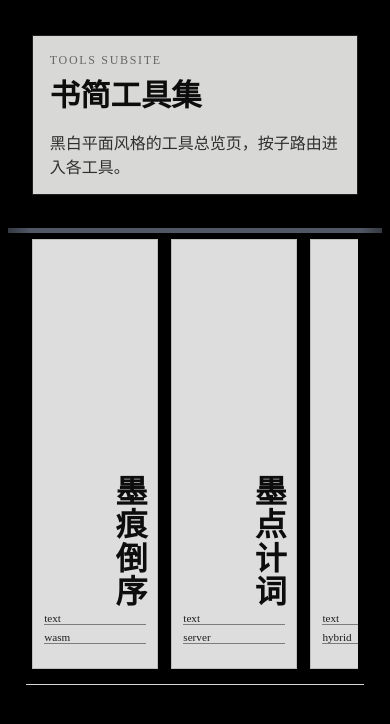
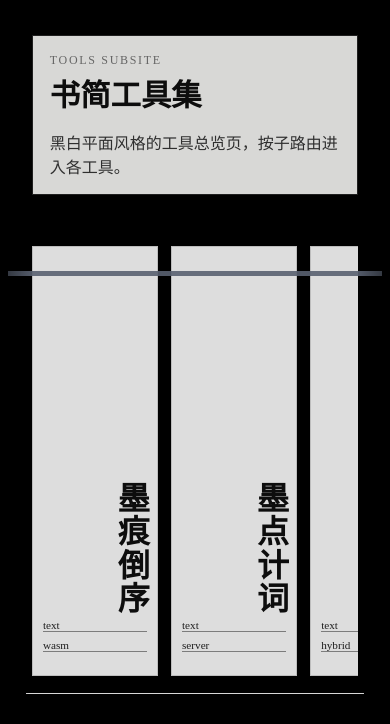
Before and after one commit to Heersin/PublicToolbox, a React (Vite) app in the folder apps/tools-web/: page / in a window 390 px wide. Shown: the top 724 px of the page. Built offline with nearby package versions, Linux system fonts and the light colour scheme.

Commit message:
fix(ui): pin strip titles to top-right corner

```diff
--- a/apps/tools-web/src/index.css
+++ b/apps/tools-web/src/index.css
@@ -74,14 +74,14 @@ a {
 
 .catalog-rail-shell {
   position: relative;
-  padding: 1.05rem var(--edge-zone-width) 1.35rem;
+  padding: 1.35rem var(--edge-zone-width) 1.35rem;
 }
 
 .rope-line {
   position: absolute;
   left: 0;
   right: 0;
-  top: 0.42rem;
+  top: 3.05rem;
   height: 5px;
   background: #596170;
   opacity: 0.9;
@@ -111,7 +111,7 @@ a {
   display: flex;
   gap: var(--card-gap);
   align-items: stretch;
-  padding: 0;
+  padding: 0.15rem 0;
 }
 
 .tool-strip-card {
@@ -123,8 +123,8 @@ a {
   box-shadow: 3px 3px 0 rgba(0, 0, 0, 0.2);
   display: flex;
   flex-direction: column;
-  align-items: center;
-  padding: 2.5rem 0.7rem 0.85rem;
+  align-items: flex-end;
+  padding: 0.42rem 0.62rem 0.85rem;
   transition: transform 140ms ease, box-shadow 140ms ease;
   text-decoration: none;
 }
@@ -149,7 +149,7 @@ a {
   flex: 1;
   align-self: flex-end;
   text-align: right;
-  padding-right: 0.08rem;
+  padding-right: 0.02rem;
 }
 
 .strip-tags {
@@ -310,7 +310,7 @@ a {
   .tool-strip-card {
     min-width: 126px;
     height: 500px;
-    padding-top: 2rem;
+    padding-top: 0.4rem;
   }
 
   .strip-title {
@@ -336,7 +336,7 @@ a {
 
   .tool-strip-card {
     height: 430px;
-    padding-top: 1.45rem;
+    padding-top: 0.34rem;
   }
 
   .strip-title {
```
